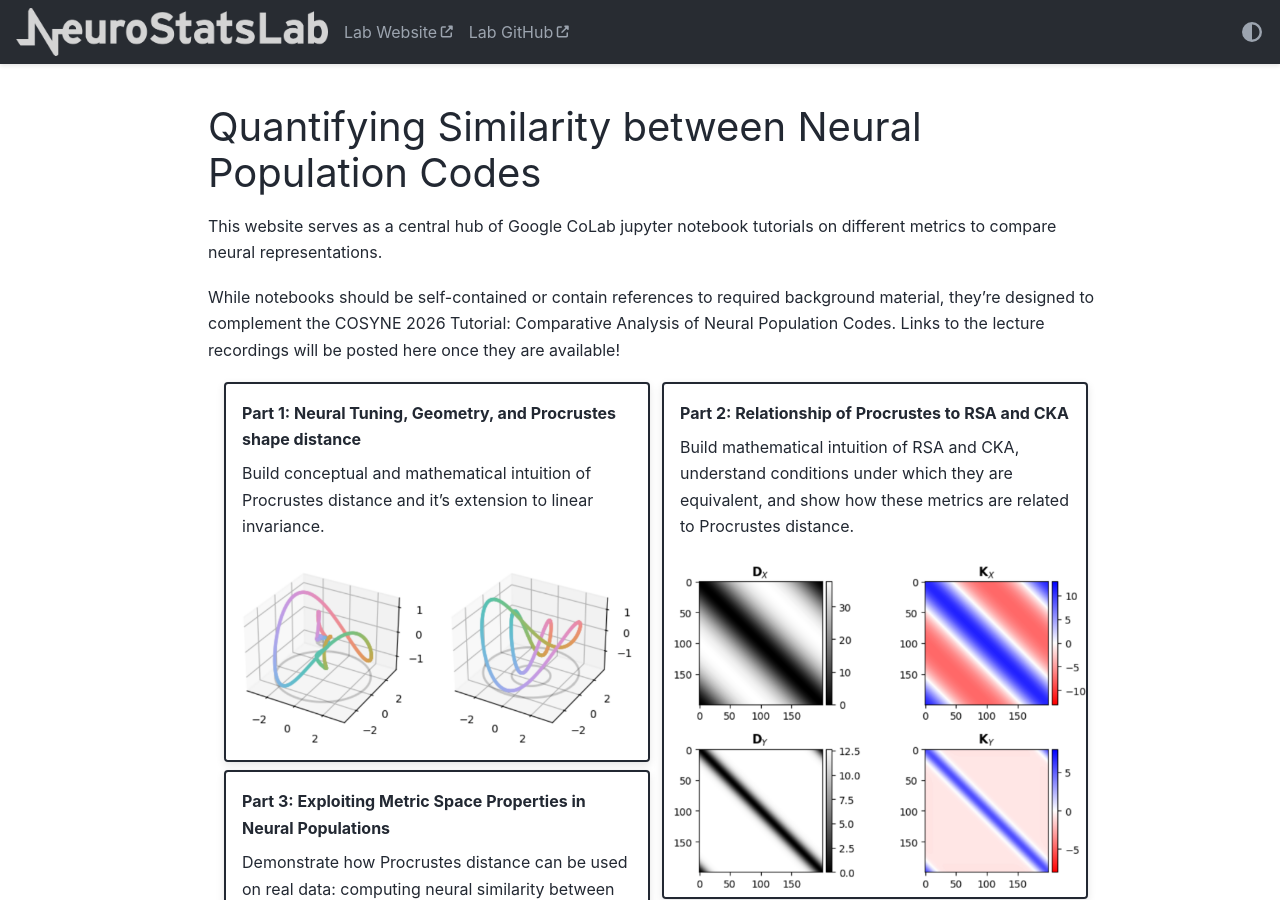
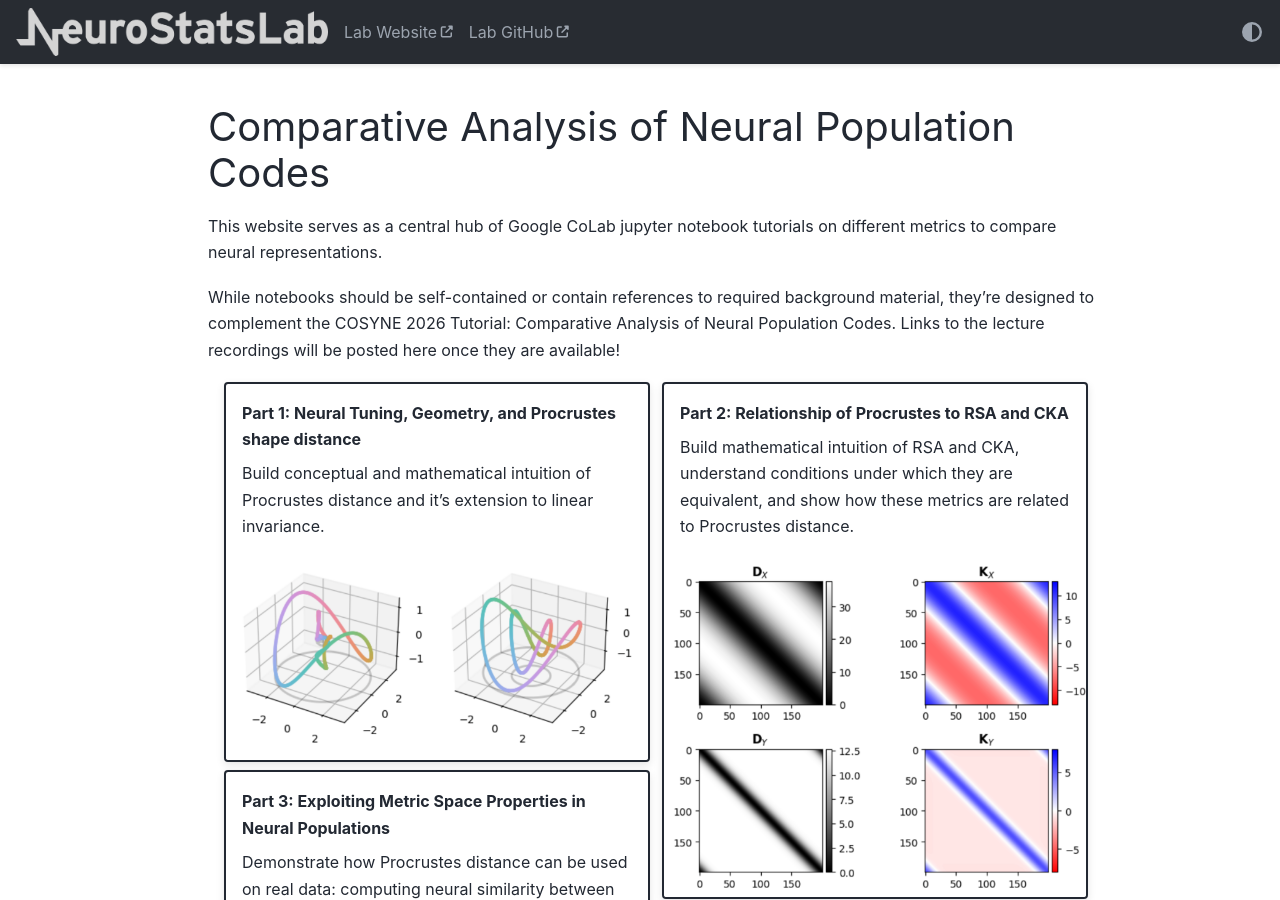
Before and after one commit to neurostatslab/neural-representation-metric-tutorials, a Sphinx documentation site: the page built from docs/index.md, in a window 1280 px wide and 900 px high. Built offline with Sphinx 7.4.7 and the PyData theme 0.15.4, drawn with Linux system fonts in a browser that asks for light colours.

Commit message:
change title to match COSYNE tutorial

```diff
--- a/docs/index.md
+++ b/docs/index.md
@@ -1,4 +1,4 @@
-# Quantifying Similarity between Neural Population Codes
+# Comparative Analysis of Neural Population Codes
 This website serves as a central hub of Google CoLab jupyter notebook tutorials on different metrics to compare neural representations.
 
 While notebooks should be self-contained or contain references to required background material, they're designed to complement the COSYNE 2026 Tutorial: Comparative Analysis of Neural Population Codes. Links to the lecture recordings will be posted here once they are available!
```
